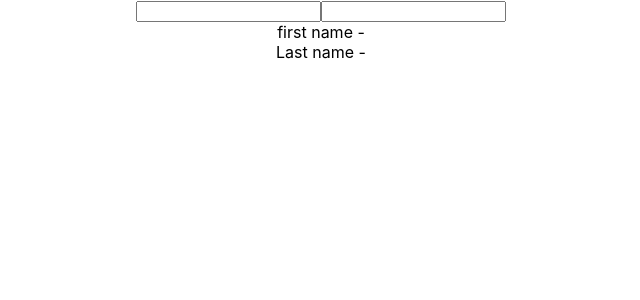
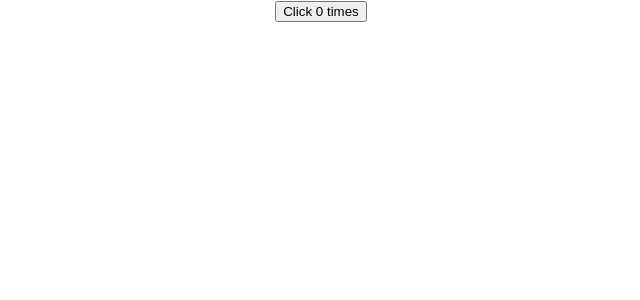
Before and after one commit to bharanitechv/hooks, a React (Create React App) app: page / in a window 1280 px wide. Shown: the top 300 px of the page, without its empty margins (319-959 px from the left). Built offline with nearby package versions, Linux system fonts and the light colour scheme.

Commit message:
useEffect example

```diff
--- a/src/App.js
+++ b/src/App.js
@@ -2,13 +2,15 @@
 import './App.css';
 import {HookState} from './components/HookState';
 import { HookStateObj } from './components/HookStateObj';
+import {UseEffectDemo} from './components/UseEffectDemo';
 
 function App() {
   return (
     <div className="App">
 
        {/* <HookState></HookState> */}
-       <HookStateObj/>
+       {/* <HookStateObj/> */}
+      <UseEffectDemo></UseEffectDemo>
 
 
     </div>
--- /dev/null
+++ b/src/components/UseEffectDemo.js
@@ -0,0 +1,13 @@
+import React, { useEffect, useState } from 'react'
+
+export const UseEffectDemo = () => {
+    const [count, setCount] = useState(0)
+    useEffect(() => {
+        document.title = `clicked ${count} times`
+    })
+    console.log("Rendered   ")
+    return(
+        <button onClick={() => setCount(count + 1)}>Click {count} times </button>
+    )
+
+}
```
